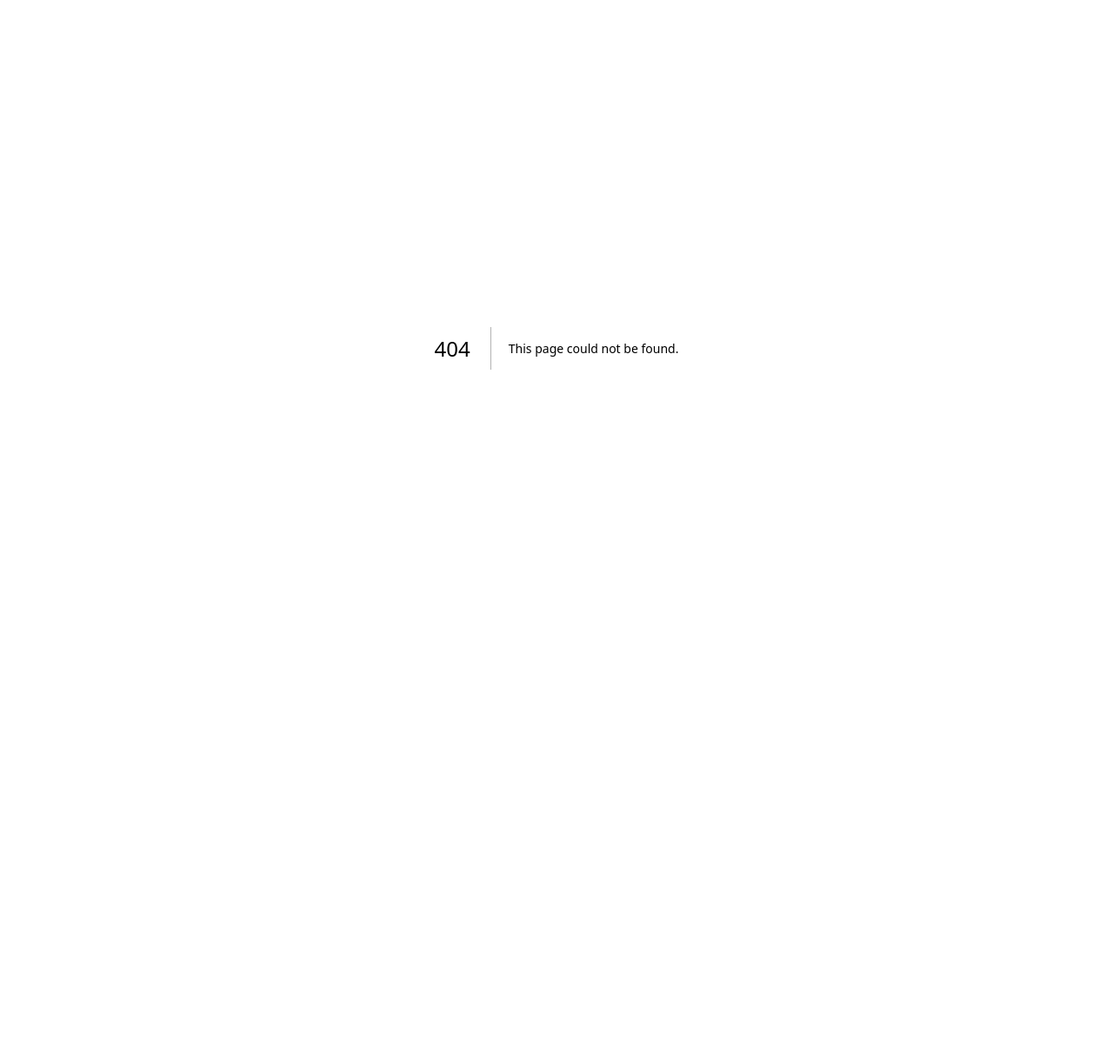
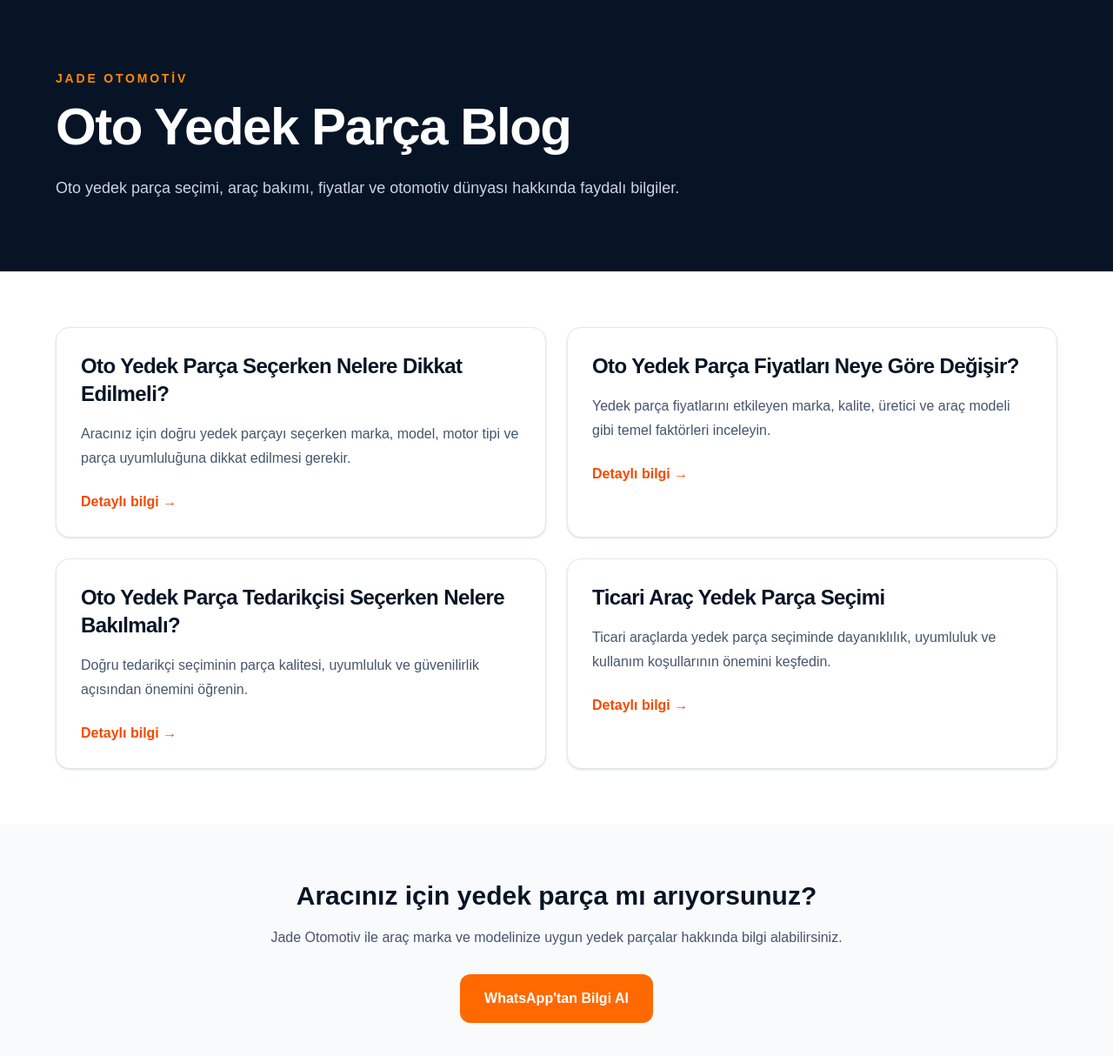
Before and after one commit to sudesolmaz1412/jadeotomotiv, a Next.js app: page /blog in a window 1280 px wide. Before the commit this address had no page. Shown: the top 1214 px of the page at 87% size. Before the commit the page ends 800 px from the top, so only its background shows below. Built offline with nearby package versions, Linux system fonts and the light colour scheme.

Commit message:
Blog sayfasi eklendi

```diff
--- /dev/null
+++ b/app/blog/page.tsx
@@ -0,0 +1,106 @@
+import Link from "next/link";
+
+export const metadata = {
+  title: "Oto Yedek Parça Blog | Jade Otomotiv",
+  description:
+    "Oto yedek parça seçimi, araç bakımı, parça fiyatları ve otomotiv dünyası hakkında faydalı bilgiler.",
+  alternates: {
+    canonical: "/blog",
+  },
+};
+
+const yazilar = [
+  {
+    title: "Oto Yedek Parça Seçerken Nelere Dikkat Edilmeli?",
+    text: "Aracınız için doğru yedek parçayı seçerken marka, model, motor tipi ve parça uyumluluğuna dikkat edilmesi gerekir.",
+    href: "/arac-yedek-parca",
+  },
+  {
+    title: "Oto Yedek Parça Fiyatları Neye Göre Değişir?",
+    text: "Yedek parça fiyatlarını etkileyen marka, kalite, üretici ve araç modeli gibi temel faktörleri inceleyin.",
+    href: "/oto-yedek-parca-fiyatlari",
+  },
+  {
+    title: "Oto Yedek Parça Tedarikçisi Seçerken Nelere Bakılmalı?",
+    text: "Doğru tedarikçi seçiminin parça kalitesi, uyumluluk ve güvenilirlik açısından önemini öğrenin.",
+    href: "/oto-yedek-parca-tedarikcisi",
+  },
+  {
+    title: "Ticari Araç Yedek Parça Seçimi",
+    text: "Ticari araçlarda yedek parça seçiminde dayanıklılık, uyumluluk ve kullanım koşullarının önemini keşfedin.",
+    href: "/ticari-arac-yedek-parca",
+  },
+];
+
+export default function BlogPage() {
+  return (
+    <main className="min-h-screen bg-white text-[#071426]">
+      <section className="bg-[#071426] px-6 py-20 text-white">
+        <div className="mx-auto max-w-6xl">
+          <p className="mb-4 text-sm font-semibold uppercase tracking-[0.2em] text-orange-400">
+            JADE OTOMOTİV
+          </p>
+
+          <h1 className="max-w-4xl text-4xl font-bold tracking-tight md:text-6xl">
+            Oto Yedek Parça Blog
+          </h1>
+
+          <p className="mt-6 max-w-3xl text-lg leading-8 text-slate-300">
+            Oto yedek parça seçimi, araç bakımı, fiyatlar ve otomotiv
+            dünyası hakkında faydalı bilgiler.
+          </p>
+        </div>
+      </section>
+
+      <section className="px-6 py-16">
+        <div className="mx-auto max-w-6xl">
+          <div className="grid gap-6 md:grid-cols-2">
+            {yazilar.map((yazi) => (
+              <article
+                key={yazi.title}
+                className="rounded-2xl border border-slate-200 bg-white p-7 shadow-sm"
+              >
+                <h2 className="text-2xl font-bold tracking-tight">
+                  {yazi.title}
+                </h2>
+
+                <p className="mt-4 leading-7 text-slate-600">
+                  {yazi.text}
+                </p>
+
+                <Link
+                  href={yazi.href}
+                  className="mt-6 inline-block font-semibold text-orange-600"
+                >
+                  Detaylı bilgi →
+                </Link>
+              </article>
+            ))}
+          </div>
+        </div>
+      </section>
+
+      <section className="bg-slate-50 px-6 py-16 text-center">
+        <div className="mx-auto max-w-3xl">
+          <h2 className="text-3xl font-bold">
+            Aracınız için yedek parça mı arıyorsunuz?
+          </h2>
+
+          <p className="mt-4 leading-7 text-slate-600">
+            Jade Otomotiv ile araç marka ve modelinize uygun yedek parçalar
+            hakkında bilgi alabilirsiniz.
+          </p>
+
+          <a
+            href="https://wa.me/905435571529"
+            target="_blank"
+            rel="noopener noreferrer"
+            className="mt-7 inline-flex rounded-xl bg-orange-500 px-7 py-4 font-bold text-white"
+          >
+            WhatsApp'tan Bilgi Al
+          </a>
+        </div>
+      </section>
+    </main>
+  );
+}
```
